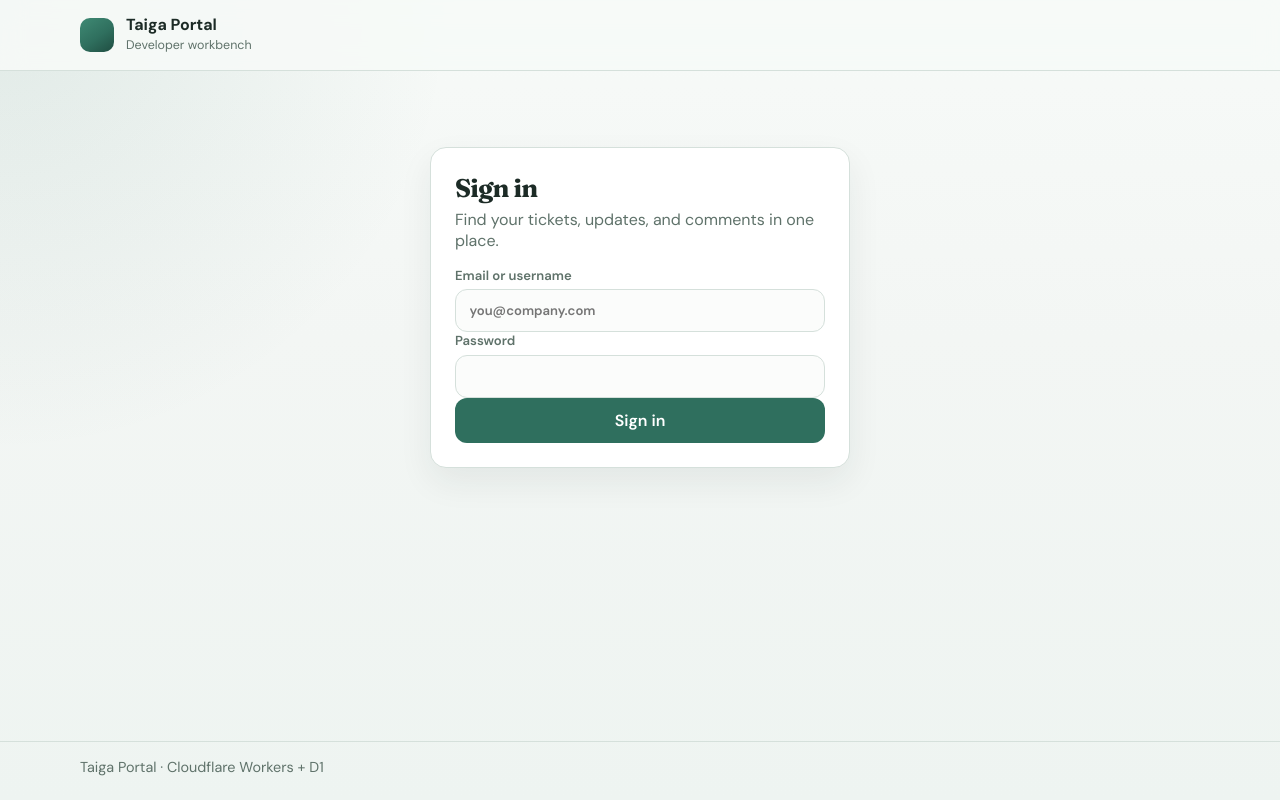
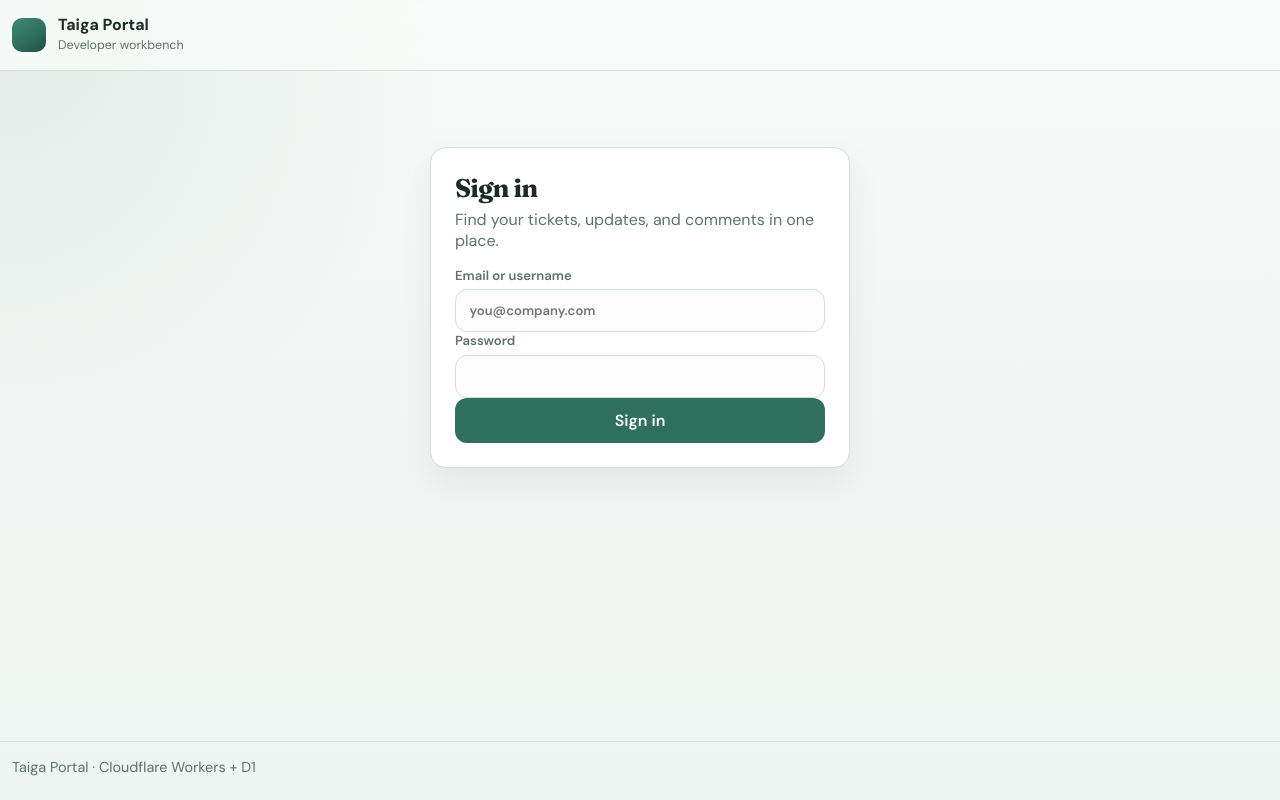
Before and after one commit to saikiranmvss/taiga, a website: page public/index.html in a window 1280 px wide. Drawn offline with Linux system fonts and the light colour scheme; no server answers.

Commit message:
Widen layout and add compact theme scrollbars.
Co-authored-by: Cursor <cursoragent@cursor.com>

```diff
--- a/public/styles.css
+++ b/public/styles.css
@@ -26,7 +26,35 @@ body {
     radial-gradient(circle at top left, rgba(47, 111, 94, 0.11), transparent 30%),
     linear-gradient(180deg, #f7faf8 0%, var(--bg) 42%, #eef4f1 100%);
 }
-.container { width: min(1120px, calc(100% - 2rem)); margin-inline: auto; }
+.container { width: min(1480px, calc(100% - 1.5rem)); margin-inline: auto; }
+
+/* Compact theme scrollbars */
+* {
+  scrollbar-width: thin;
+  scrollbar-color: #7aa394 transparent;
+}
+*::-webkit-scrollbar {
+  width: 8px;
+  height: 8px;
+}
+*::-webkit-scrollbar-track {
+  background: transparent;
+}
+*::-webkit-scrollbar-thumb {
+  background: #7aa394;
+  border-radius: 999px;
+  border: 2px solid transparent;
+  background-clip: padding-box;
+}
+*::-webkit-scrollbar-thumb:hover {
+  background: var(--brand);
+  border: 2px solid transparent;
+  background-clip: padding-box;
+}
+*::-webkit-scrollbar-corner {
+  background: transparent;
+}
+
 .site-header {
   position: sticky; top: 0; z-index: 20;
   backdrop-filter: blur(12px);
@@ -174,8 +202,8 @@ input:focus, textarea:focus, select:focus {
 
 .workbench {
   display: grid;
-  grid-template-columns: 220px minmax(0, 1fr);
-  gap: 1rem;
+  grid-template-columns: 240px minmax(0, 1fr);
+  gap: 1.1rem;
   align-items: start;
 }
 .workbench-sidebar {
@@ -186,8 +214,10 @@ input:focus, textarea:focus, select:focus {
   top: 86px;
   max-height: calc(100vh - 110px);
   overflow-y: auto;
-  padding-right: 0.15rem;
+  padding-right: 0.35rem;
+  scrollbar-gutter: stable;
 }
+
 .workbench-main {
   min-width: 0;
 }
```
